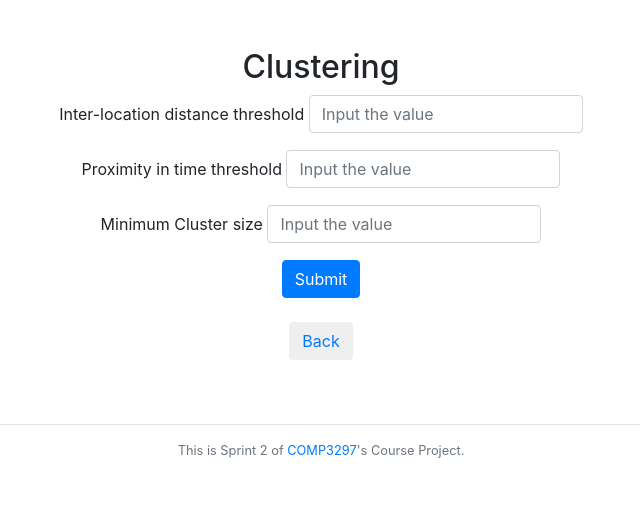
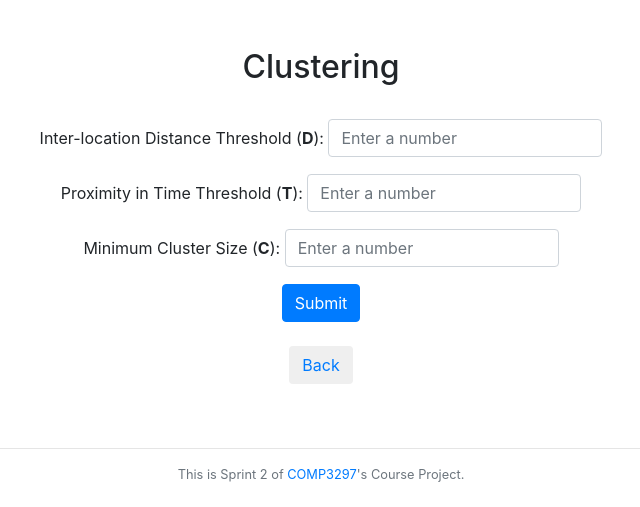
Before and after one commit to krish-21/Hotzone_Group, a Django app: template hotzone/templates/cluster.html in a window 1280 px wide. Shown: the part 74-581 px from the top of the page, without its empty margins (319-959 px from the left). Run offline with Django 3.2, Linux system fonts and the light colour scheme; the template is opened without the code that fills it, so the values that code supplies are empty; some libraries are stand-ins or nearby versions.

Commit message:
Added form auto-fill

```diff
--- a/hotzone/templates/cluster.html
+++ b/hotzone/templates/cluster.html
@@ -6,23 +6,24 @@
 
 {% block main %}
     <h2>Clustering</h2>
+    <br/>
     <form method="post" action="{% url 'clustering' %}">
         {% csrf_token %}
         <div class="fieldWrapper form-group">
-            <label for="D_Field">Inter-location distance threshold </label>
-            <input type='text' class="form-control" name='D' placeholder="Input the value" id="D_Field" required></input>
+            <label for="D_Field">Inter-location Distance Threshold (<strong>D</strong>):</label>
+            <input type='text' class="form-control" name='D' placeholder="Enter a number" id="D_Field" value="{{D}}" required></input>
         </div>
         <div class="fieldWrapper form-group">
-            <label for="T_Field">Proximity in time threshold </label>
-            <input type='text' class="form-control" name='T' placeholder="Input the value" id="T_Field" required></input>
+            <label for="T_Field">Proximity in Time Threshold (<strong>T</strong>):</label>
+            <input type='text' class="form-control" name='T' placeholder="Enter a number" id="T_Field" value="{{T}}" required></input>
         </div>
         <div class="fieldWrapper form-group">
-            <label for="C_Field">Minimum Cluster size </label>
-            <input type='text' class="form-control" name='C' placeholder="Input the value" id="C_Field" required></input>
+            <label for="C_Field">Minimum Cluster Size (<strong>C</strong>):</label>
+            <input type='text' class="form-control" name='C' placeholder="Enter a number" id="C_Field" value="{{C}}" required></input>
         </div>
         <button type="submit" class="btn btn-primary">Submit</button>
     </form>
-    <br>
+    <br/>
 
     {% if clustering_result %}
         <table class="table table-bordered table-hover" id="ResultTable">
```
Also changed, not shown: hotzone/locations/views.py (+11 -3 lines).
